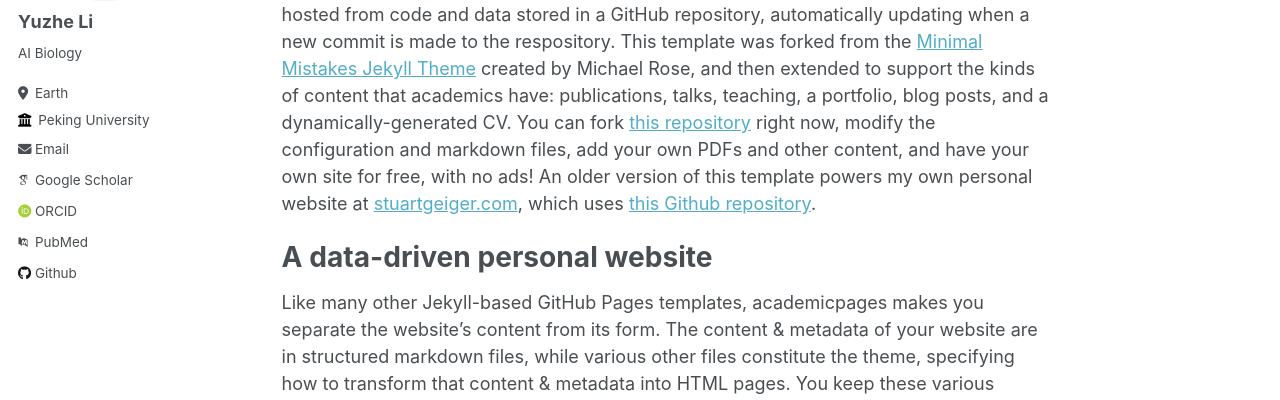
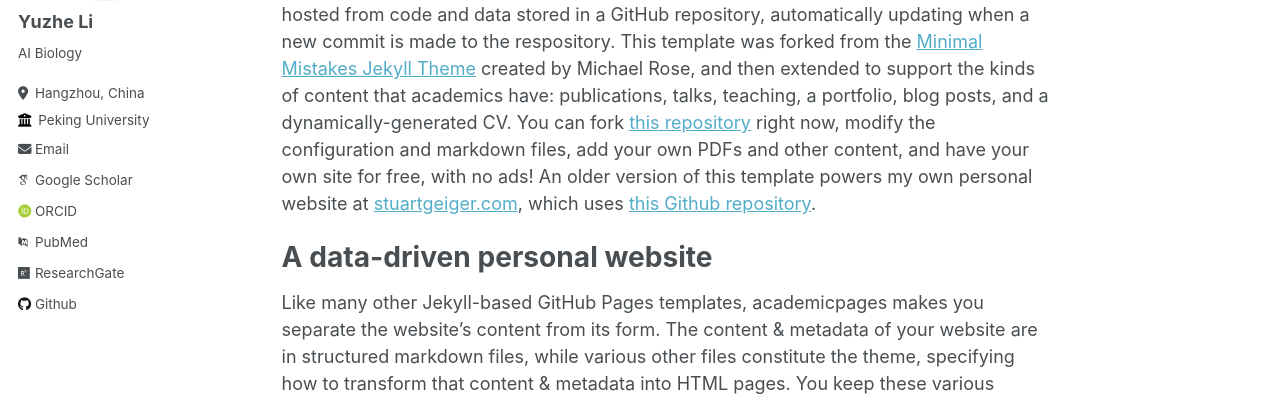
Before and after one commit to ericli0419/ericli0419.github.io, a Jekyll site: the page built from _pages/about.md, in a window 1280 px wide. Shown: the part 209-609 px from the top of the page. Built offline with Jekyll 4.4.1, drawn with Linux system fonts in a browser that asks for light colours; some web fonts are replaced.

Commit message:
Update _config.yml

```diff
--- a/_config.yml
+++ b/_config.yml
@@ -25,7 +25,7 @@ author:
   name             : "Yuzhe Li"
   pronouns         : # example: "she/her"
   bio              : "AI Biology"
-  location         : "Earth"
+  location         : "Hangzhou, China"
   employer         : "Peking University"
   uri              : # URL
   email            : "liyuzhe@pku.edu.cn"
@@ -36,7 +36,7 @@ author:
   impactstory      : # URL
   orcid            : "https://orcid.org/0000-0002-0170-8639"
   pubmed           : "https://www.ncbi.nlm.nih.gov/pubmed/?term=yuzhe+li"
-  researchgate     : # URL
+  researchgate     : "https://www.researchgate.net/profile/Yuzhe-Li-4"
 
   # Repositories and software development
   bitbucket        : # Username - Update with your username on the site
```
